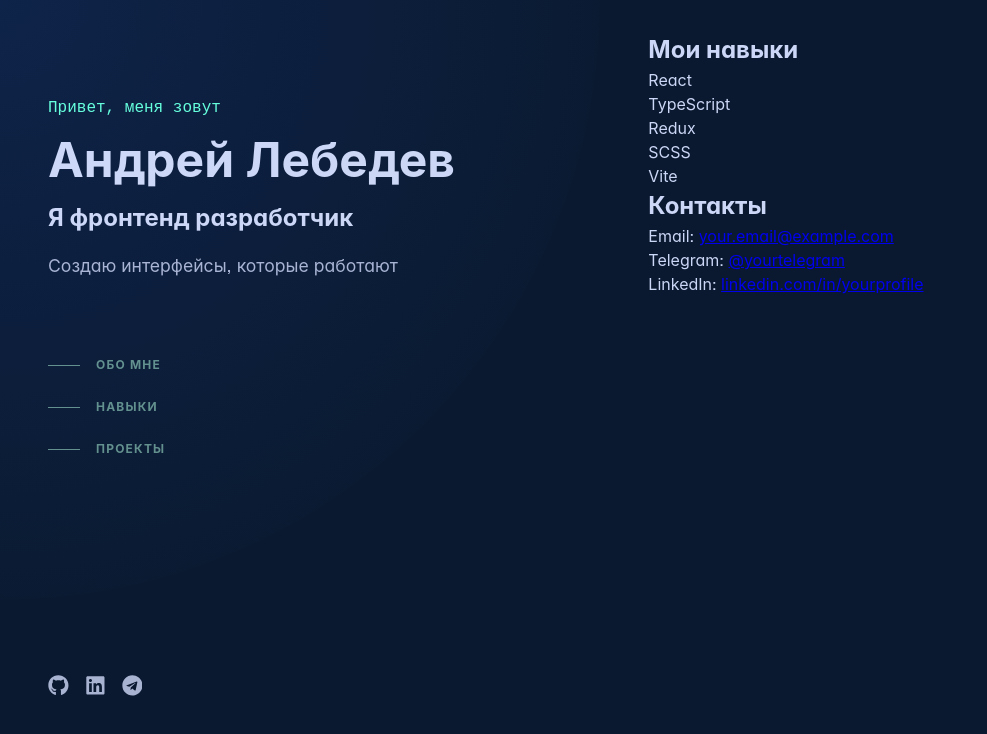
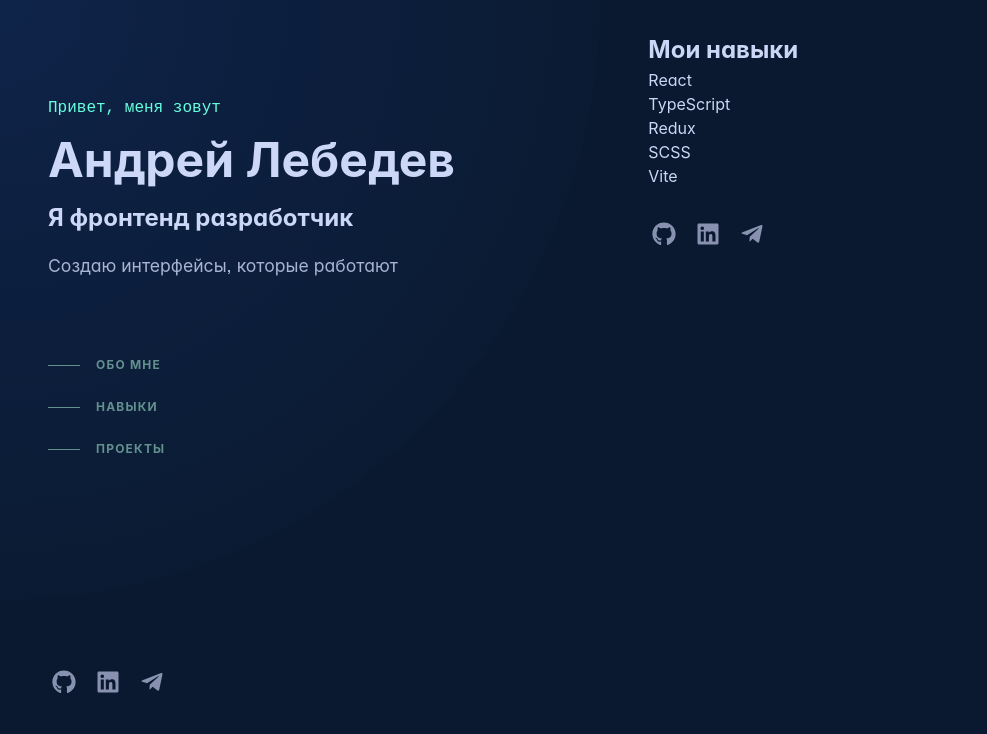
Before and after one commit to alebedev85/personal-site, a React app: page / in a window 1280 px wide. Shown: the top 734 px of the page, without its empty margins (0-987 px from the left). Built offline with nearby package versions, Linux system fonts and the light colour scheme; the HTML template or start-up script is replaced by a standard one; a web font is replaced by a local one.

Commit message:
featur: переделал ссылка контактов

```diff
--- a/src/components/Contact/Contact.tsx
+++ /dev/null
@@ -1,12 +0,0 @@
-import styles from './Contact.module.scss';
-
-const Contact = () => (
-  <section id="contact" className={styles.contact}>
-    <h2>Контакты</h2>
-    <p>Email: <a href="mailto:your.email@example.com">your.email@example.com</a></p>
-    <p>Telegram: <a href="https://t.me/yourtelegram" target="_blank" rel="noreferrer">@yourtelegram</a></p>
-    <p>LinkedIn: <a href="https://linkedin.com/in/yourprofile" target="_blank" rel="noreferrer">linkedin.com/in/yourprofile</a></p>
-  </section>
-);
-
-export default Contact;
--- a/src/components/Header/Header.module.scss
+++ b/src/components/Header/Header.module.scss
@@ -12,34 +12,3 @@
   color: var(--lightest-slate);
   width: 48%;
 }
-
-.nav {
-  display: flex;
-  flex-direction: column;
-  gap: 0.75rem;
-
-  a {
-    color: var(--accent);
-    text-decoration: none;
-    font-size: 0.95rem;
-    transition: color 0.2s;
-
-    &:hover {
-      font-size: 1rem;
-    }
-  }
-}
-
-.socials {
-  display: flex;
-  gap: 1rem;
-  a {
-    font-size: 1.3rem;
-    color: var(--light-slate);
-    transition: color 0.2s;
-
-    &:hover {
-      color: var(--accent);
-    }
-  }
-}
--- a/src/components/Header/Header.tsx
+++ b/src/components/Header/Header.tsx
@@ -1,6 +1,6 @@
-import { FaGithub, FaLinkedin, FaTelegram } from "react-icons/fa";
 import Hero from "../Hero/Hero";
 import NavLinks from "../NavLinks/NavLinks";
+import Contacts from "../contacts/Contacts";
 import styles from "./Header.module.scss";
 
 const Header = () => {
@@ -10,17 +10,7 @@ const Header = () => {
         <Hero/>
         <NavLinks/>
       </div>
-      <div className={styles.socials}>
-        <a href="https://github.com/..." target="_blank" rel="noreferrer">
-          <FaGithub />
-        </a>
-        <a href="https://linkedin.com/in/..." target="_blank" rel="noreferrer">
-          <FaLinkedin />
-        </a>
-        <a href="https://t.me/..." target="_blank" rel="noreferrer">
-          <FaTelegram />
-        </a>
-      </div>
+      <Contacts/>
     </header>
   );
 };
--- a/src/components/MainContent/MainContent.tsx
+++ b/src/components/MainContent/MainContent.tsx
@@ -1,7 +1,7 @@
 
 import Skills from '../Skills/Skills';
 // import Projects from '../Projects/Projects';
-import Contact from '../Contact/Contact';
+import Contact from '../contacts/Contacts';
 import styles from "./MainContent.module.scss"
 
 const MainContent = () => {
--- /dev/null
+++ b/src/components/contacts/Contacts.module.scss
@@ -0,0 +1,19 @@
+.list {
+  display: flex;
+  align-items: center;
+  margin-top: 2rem;
+  margin-left: 0.25rem;
+  gap: 1.25rem; // 20px между иконками
+}
+
+.link {
+  display: block;
+  color: var(--slate);
+  font-size: 1.5rem; // размер иконок ~24px
+  transition: color 0.3s ease;
+
+  &:hover,
+  &:focus-visible {
+    color: var(--accent);
+  }
+}
--- /dev/null
+++ b/src/components/contacts/Contacts.tsx
@@ -0,0 +1,25 @@
+import { contacts } from '../../data/contacts';
+import styles from './Contacts.module.scss';
+
+const Contacts = () => {
+  return (
+    <ul className={styles.list} aria-label="Social media">
+      {contacts.map(({ href, label, icon }) => (
+        <li key={label}>
+          <a
+            href={href}
+            target="_blank"
+            rel="noreferrer noopener"
+            aria-label={`${label} (opens in a new tab)`}
+            title={label}
+            className={styles.link}
+          >
+            {icon}
+          </a>
+        </li>
+      ))}
+    </ul>
+  );
+};
+
+export default Contacts;
--- /dev/null
+++ b/src/data/contacts.tsx
@@ -0,0 +1,26 @@
+import { FaGithub, FaLinkedin, FaTelegramPlane } from 'react-icons/fa';
+import type { ReactElement } from 'react';
+
+export interface contacts {
+  href: string;
+  label: string;
+  icon: ReactElement;
+}
+
+export const contacts: contacts[] = [
+  {
+    href: 'https://github.com/yourusername',
+    label: 'GitHub',
+    icon: <FaGithub />,
+  },
+  {
+    href: 'https://linkedin.com/in/yourusername',
+    label: 'LinkedIn',
+    icon: <FaLinkedin />,
+  },
+  {
+    href: 'https://t.me/yourusername',
+    label: 'Telegram',
+    icon: <FaTelegramPlane />,
+  },
+];
```
Also changed, not shown: src/components/Contact/Contact.module.scss (deleted).
